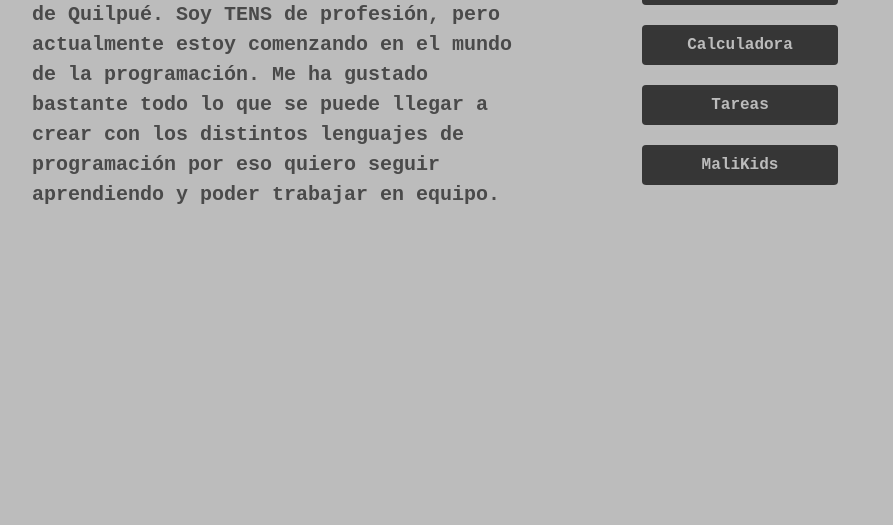
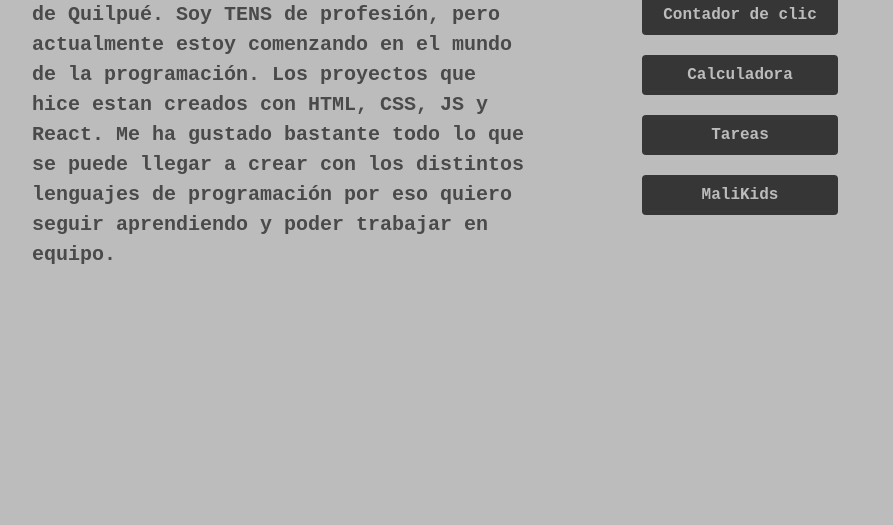
Before and after one commit to eguzmano/portafolio, a plain HTML site: page index.html in a window 1280 px wide. Shown: the part 325-850 px from the top of the page, without its empty margins (200-1093 px from the left). Drawn offline with nearby package versions, Linux system fonts and the light colour scheme; files whose address does not match are found by name.

Commit message:
Update index.html

```diff
--- a/index.html
+++ b/index.html
@@ -23,7 +23,7 @@
             HOLA!
           </div>
           <div class="info-personal">
-            Soy Esteban Guzmán, tengo 30 años y soy de Quilpué. Soy TENS de profesión, pero actualmente estoy comenzando en el mundo de la programación.  Me ha gustado bastante todo lo que se puede llegar a crear con los distintos lenguajes de programación por eso quiero seguir aprendiendo y poder trabajar en equipo.
+            Soy Esteban Guzmán, tengo 30 años y soy de Quilpué. Soy TENS de profesión, pero actualmente estoy comenzando en el mundo de la programación. Los proyectos que hice estan creados con HTML, CSS, JS y React. Me ha gustado bastante todo lo que se puede llegar a crear con los distintos lenguajes de programación por eso quiero seguir aprendiendo y poder trabajar en equipo.
           </div>
         </span>
         <span class="proyectos">
```
